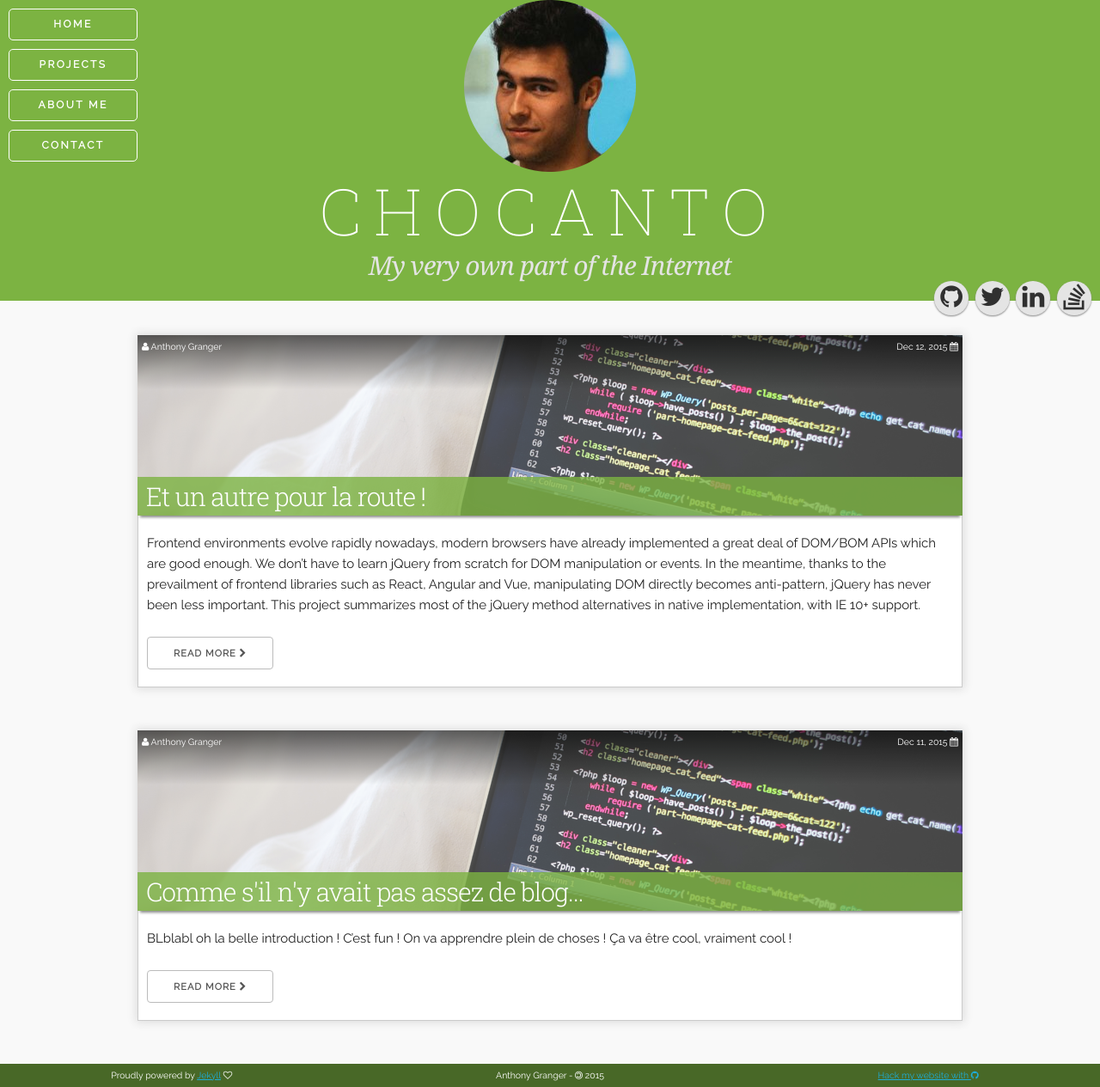
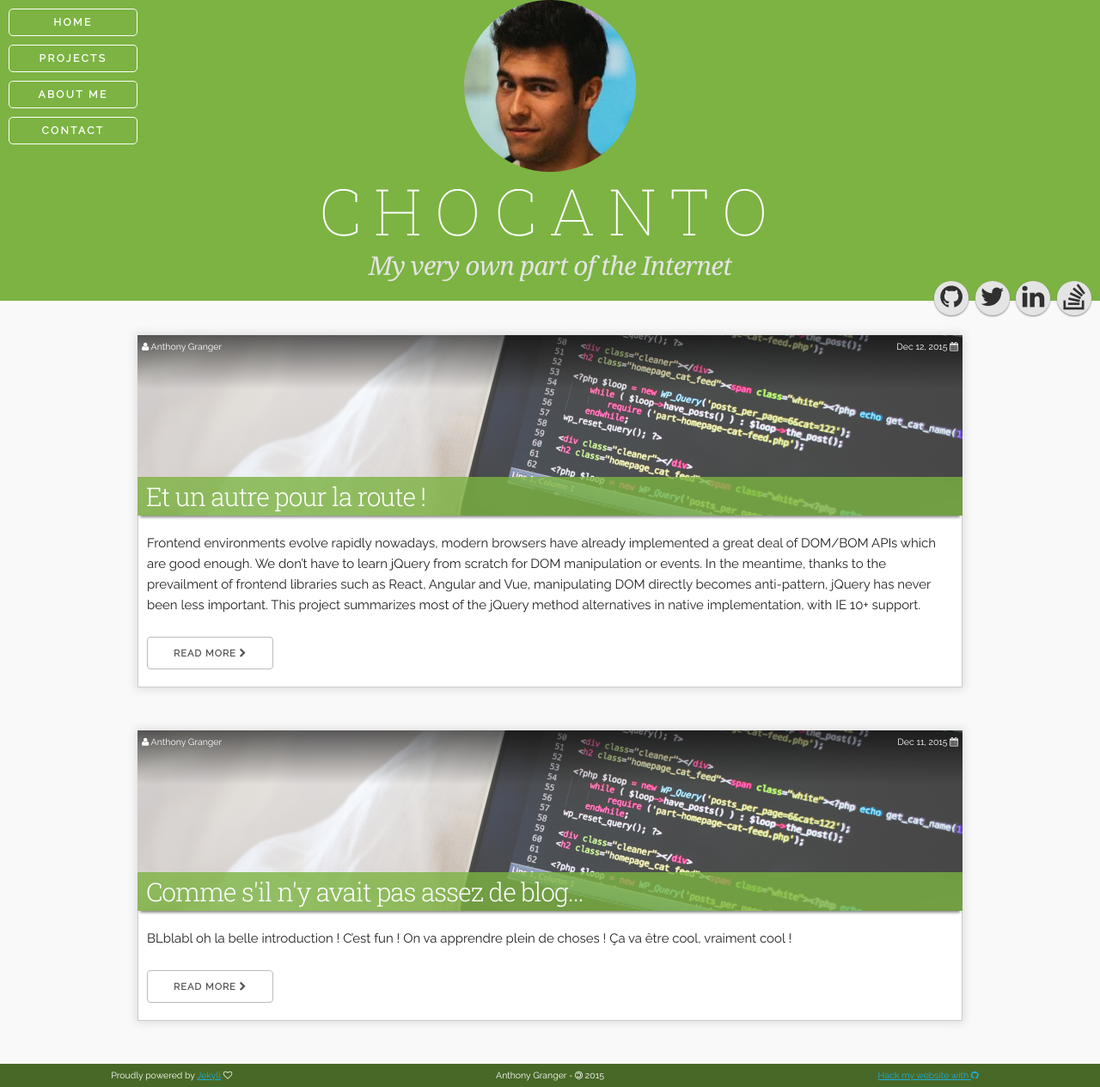
Before and after one commit to Chocanto/Chocanto.github.io, a Jekyll site: the page built from index.html, in a window 1280 px wide and 1265 px high. Shown: the whole window at 86% size. Built offline with Jekyll 4.4.1, drawn with Linux system fonts in a browser that asks for light colours; the list of posts is cut into pages by our own code.

Commit message:
Add variables for nav

```diff
--- a/_sass/partials/_nav.scss
+++ b/_sass/partials/_nav.scss
@@ -21,10 +21,10 @@
 .main-menu {
 	position: fixed;
 	top: 0;
-	left: -175px;
+	left: $left-nav-start-mobile;
 	background-color: #FFF;
 	height: 100%;
-	width: 150px;
+	width: $width-nav-mobile;
 	border-style: solid;
 	border-width: 50px 0 0 0;
 	border-color: $color-main-green;
@@ -38,6 +38,9 @@
 	}
 
 	li {
+		margin-bottom: 0;
+		height: $height-nav-item;
+		line-height: $height-nav-item;
 		a {
 			color: #222;
 			text-decoration: none;
@@ -50,7 +53,7 @@
 	}
 
 	&.toggled {
-		left: 0;
+		left: $left-nav-end-mobile;
 	}
 }
 
@@ -61,9 +64,9 @@
 		top: 10px;
 		left: 10px;
 		background-color: transparent;
-		height: 100;
 		border-style: none;
 		box-shadow: none;
+		height: 100px;
 
 		li {
 			display: block;
@@ -75,15 +78,12 @@
 
 			a {
 				display: block;
-				padding: 5px;
 				font-size: $font-size-nav-desktop;
 				color: #FFF;
 				text-decoration: none;
 				text-transform: uppercase;
 				font-weight: 700;
 				letter-spacing: 0.2em;
-				height: 25px;
-				line-height: 25px;
 			}
 
 			&:hover {
--- a/_sass/partials/_variables.scss
+++ b/_sass/partials/_variables.scss
@@ -18,6 +18,12 @@
 //Navigation
 $font-size-nav-desktop: 0.8em;
 
+$width-nav-mobile: 150px;
+$left-nav-start-mobile: -175px;
+$left-nav-end-mobile: 0;
+
+$height-nav-item: 2em;
+
 //Article
 $size-font-article-meta: 0.7em;
 $size-font-article-title: 2em;
```
